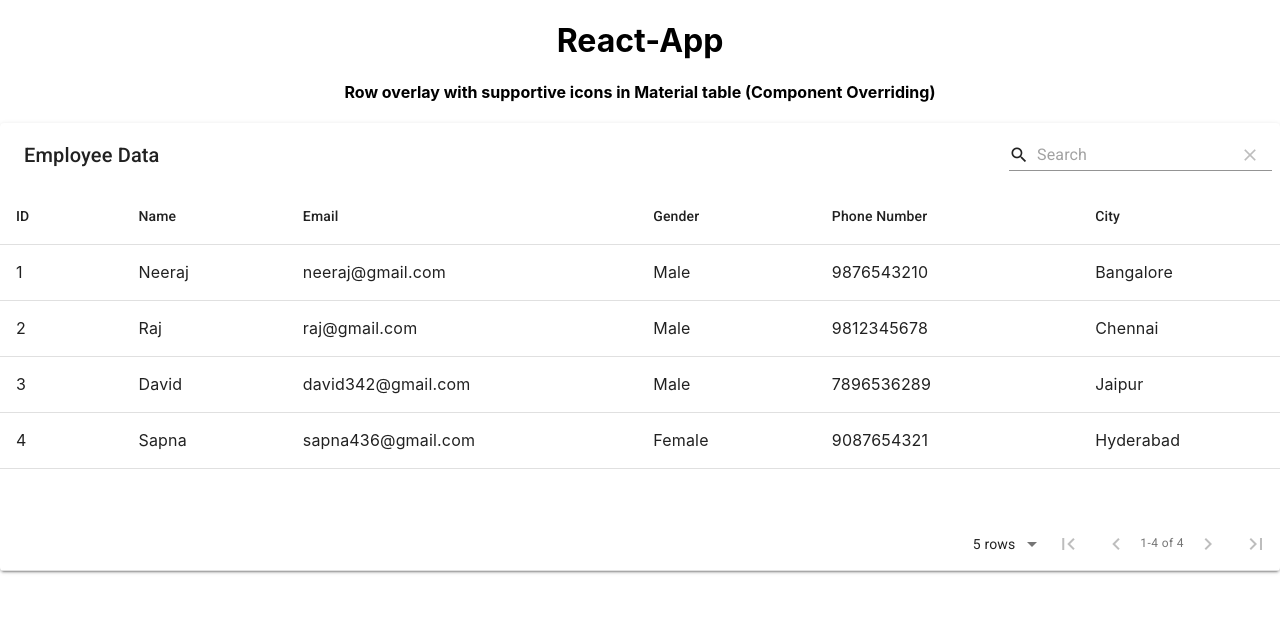
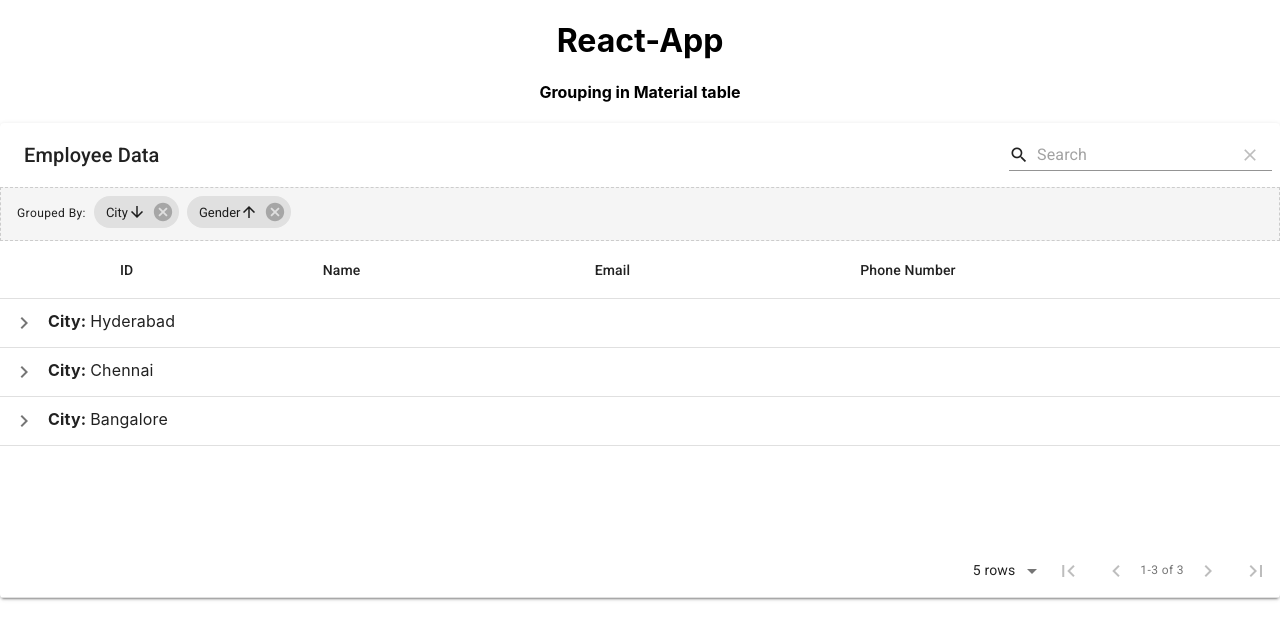
Before and after one commit to vikas62081/material-table-YT, a React (Create React App) app: page / in a window 1280 px wide. Shown: the top 640 px of the page. Built offline with nearby package versions, Linux system fonts and the light colour scheme.

Commit message:
grouping in material table

```diff
--- a/src/App.js
+++ b/src/App.js
@@ -1,12 +1,11 @@
 import React, { useState } from 'react';
 import './App.css';
 import MaterialTable from 'material-table'
-import CustomRow from './components/customRow';
 
 const empList = [
   { id: 1, name: "Neeraj", email: 'neeraj@gmail.com', gender: "Male", phone: 9876543210, city: "Bangalore" },
   { id: 2, name: "Raj", email: 'raj@gmail.com', gender: "Male", phone: 9812345678, city: "Chennai" },
-  { id: 3, name: "David", email: 'david342@gmail.com', gender: "Male", phone: 7896536289, city: "Jaipur" },
+  { id: 3, name: "David", email: 'david342@gmail.com', gender: "Male", phone: 7896536289, city: "Bangalore" },
   { id: 4, name: "Sapna", email: 'sapna436@gmail.com', gender: "Female", phone: 9087654321, city: "Hyderabad" },
 ]
 
@@ -14,28 +13,27 @@ function App() {
 
   const [data, setData] = useState(empList)
   const columns = [
-    { title: "ID", field: "id", editable: false },
+    { title: "ID", field: "id",grouping:false },
     { title: "Name", field: "name" },
     { title: "Email", field: "email" },
-    { title: "Gender", field: 'gender' },
-    { title: "Phone Number", field: 'phone', },
-    { title: "City", field: "city", }
+    { title: "Gender", field: 'gender',defaultGroupOrder:1},
+    {title:"Phone Number",field:"phone"},
+    {title:"City",field:'city',defaultGroupOrder:0,defaultGroupSort:"desc"}
   ]
 
-  const handleDelete=(index)=>{
-    alert(index)
-  }
+
   return (
     <div className="App">
       <h1 align="center">React-App</h1>
-      <h4 align='center'>Row overlay with supportive icons in Material table (Component Overriding)</h4>
+      <h4 align='center'>Grouping in Material table</h4>
       <MaterialTable
         title="Employee Data"
         data={data}
         columns={columns}
-        components={{
-          Row: props => <CustomRow {...props} handleDelete={handleDelete}/>
-        }} />
+        options={{
+          grouping:true
+        }}
+       />
     </div>
   );
 }
--- a/src/components/customRow/index.js
+++ /dev/null
@@ -1,31 +0,0 @@
-import React, { useState } from 'react'
-import { Grid, IconButton } from '@material-ui/core'
-import { MTableBodyRow } from 'material-table'
-import GetAppIcon from '@material-ui/icons/GetApp';
-import DeleteIcon from '@material-ui/icons/Delete';
-
-const CustomRow = (props) => {
- const [show,setShow]=useState(false)
-    const overlayStyle = { width: "100%", position: "absolute" }
-
-    return <Grid style={{ display: "contents" }}
-    onMouseOver={()=>setShow(true)}
-    onMouseLeave={()=>setShow(false)}
-    >
-        {show&&<Grid align="right" style={overlayStyle}>
-
-            <Grid sm={2} align="center" style={{ background: "#ffffff" }}>
-                <IconButton title="Download" onClick={()=>alert(props.data.name)}>
-                    <GetAppIcon />
-                </IconButton>
-                <IconButton title="Delete" onClick={()=>props.handleDelete(props.index)}>
-                    <DeleteIcon />
-                </IconButton>
-            </Grid>
-        </Grid>}
-        <MTableBodyRow {...props} />
-    </Grid>
-
-}
-
-export default CustomRow
```
